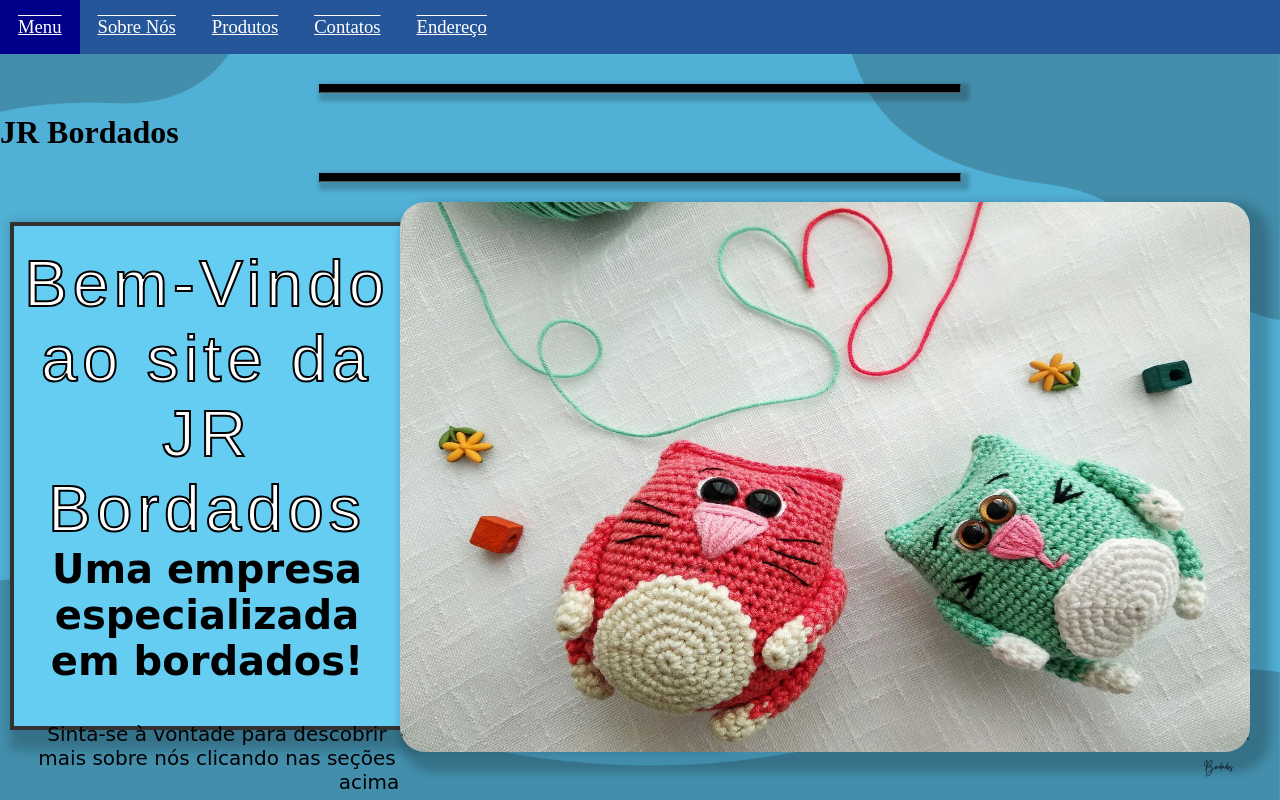
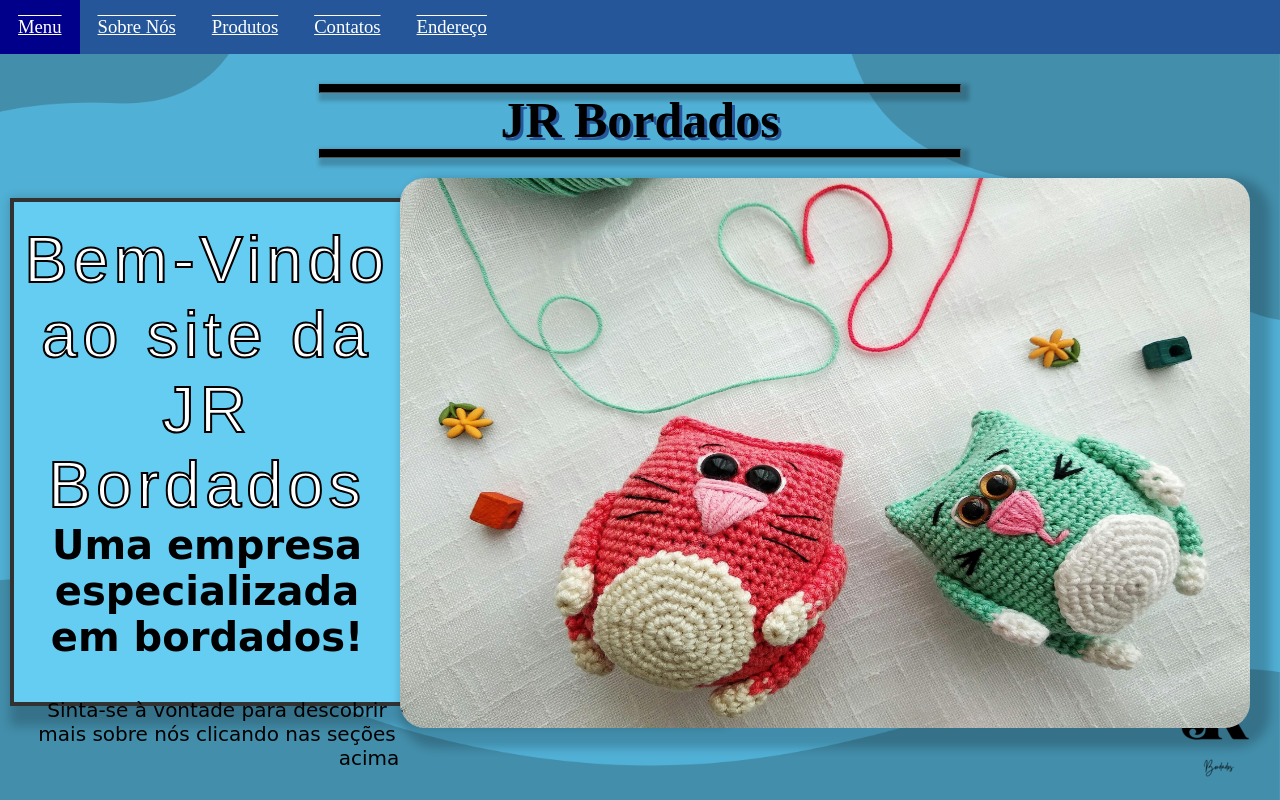
Before and after one commit to PedroHajes/JRBordados.github.io, a plain HTML site: page index.html in a window 1280 px wide. Drawn offline with Linux system fonts and the light colour scheme.

Commit message:
Enhance HTML structure and add h1 styling
Added h1 styling and improved structure of the HTML document.

```diff
--- a/index.html
+++ b/index.html
@@ -35,6 +35,15 @@ ul {
 		}
 		li a:hover {
 		background-color: darkblue;
+		}
+
+h1 {
+		text-shadow: 3px 3px #245699;
+		font-size: 50px;
+		margin-top: -10;
+		margin-left: 0;
+		margin-bottom:0 ;
+		text-align: center;
 		}
 
 div.Caixa{
```
